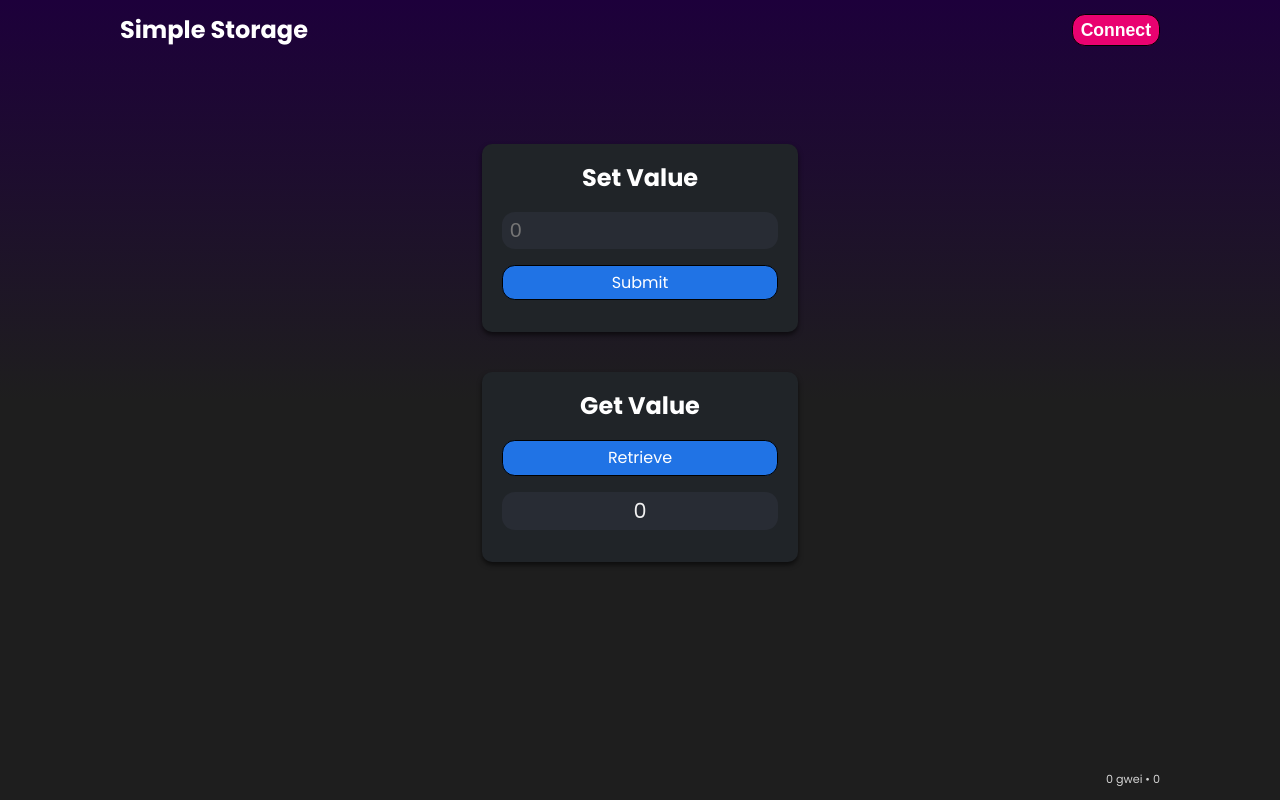
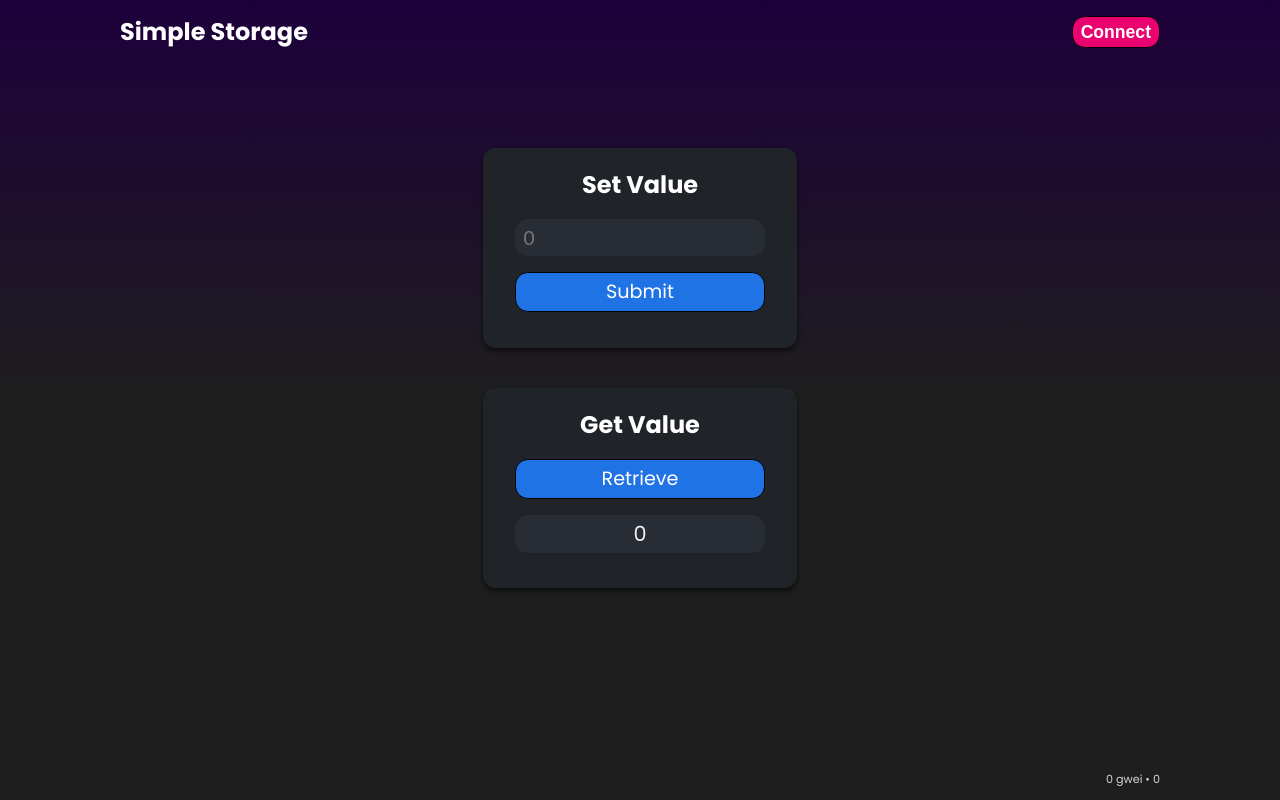
Before and after one commit to keeneyetact/ethereum-react, a React (Create React App) app in the folder frontend/: page / in a window 1280 px wide. Built offline with nearby package versions, Linux system fonts and the light colour scheme.

Commit message:
update css

```diff
--- a/frontend/src/App.css
+++ b/frontend/src/App.css
@@ -40,7 +40,7 @@ h2 {
 
 .navbar {
   color: #fff;
-  height: 3.75rem;
+  height: 4rem;
 }
 
 .navbar .logo {
@@ -66,9 +66,10 @@ h2 {
 
 .navbar label {
   background: #202428;
+  font-size: 1.1rem;
   color: white;
   border: 1px solid black;
-  padding: 0.3rem 0.5rem;
+  padding: 0.5rem 0.7rem;
   border-radius: 0.8rem;
   margin: 0.2rem;
 }
@@ -96,16 +97,17 @@ h2 {
   align-items: center;
   background: #202428;
   color: #fff;
-  border-radius: 0.625rem;
-  margin: 1.25rem 0.625rem;
+  border-radius: 0.8rem;
+  margin: 1.25rem 0.7rem;
   box-shadow: 0 3px 5px rgba(0, 0, 0, 0.6);
-  padding: 1rem 1.25rem;
+  padding: 1.2rem 2rem;
 }
 
 .card button {
   background: #2073e5;
   color: white;
   font: inherit;
+  font-size: 1.2rem;
   border: 1px solid black;
   padding: 0.3rem 0.5rem;
   border-radius: 0.8rem;
```
